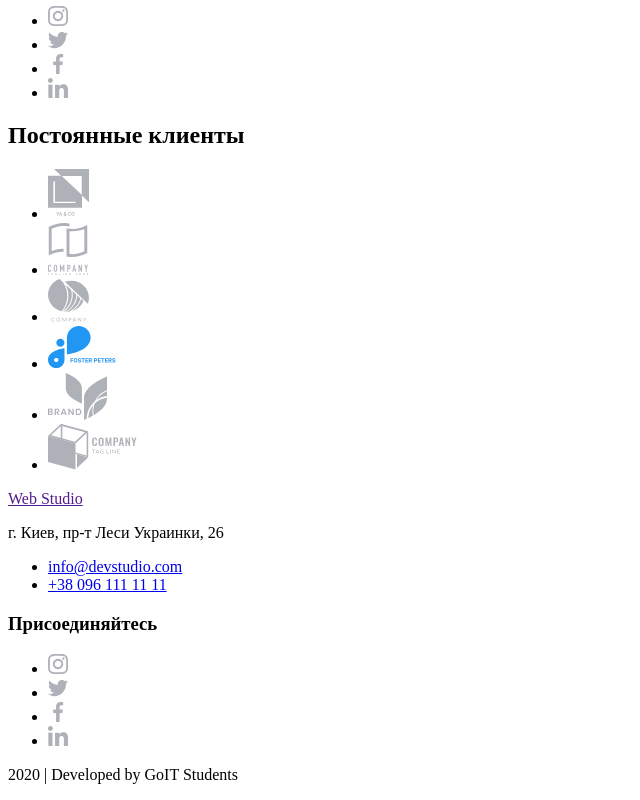
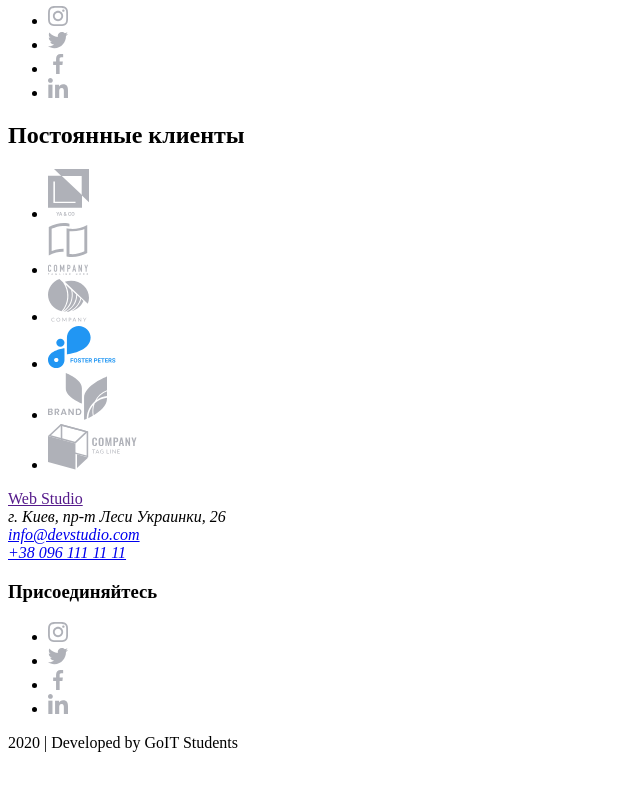
Before and after one commit to VeraPypot/goit-markup-hw-01, a plain HTML site: page index.html in a window 1280 px wide. Shown: the part 3889-4689 px from the top of the page, without its empty margins (0-640 px from the left). After the commit the page ends 4657 px from the top, so only its background shows below. Drawn offline with Linux system fonts and the light colour scheme.

Commit message:
Document checking completed. No errors or warnings to show.

```diff
--- a/index.html
+++ b/index.html
@@ -266,11 +266,11 @@
     <!-- Футер -->
     <footer>
       <a href="">Web Studio</a>
-      <p>г. Киев, пр-т Леси Украинки, 26</p>
-      <ul>
-        <li><a href="mailto:info@devstudio.com">info@devstudio.com</a></li>
-        <li><a href="tel:+380961111111">+38 096 111 11 11</a></li>
-      </ul>
+      <address>
+        г. Киев, пр-т Леси Украинки, 26 <br />
+        <a href="mailto:info@devstudio.com">info@devstudio.com</a><br />
+        <a href="tel:+380961111111">+38 096 111 11 11</a>
+      </address>
       <h3>Присоединяйтесь</h3>
       <ul>
         <li>
```
